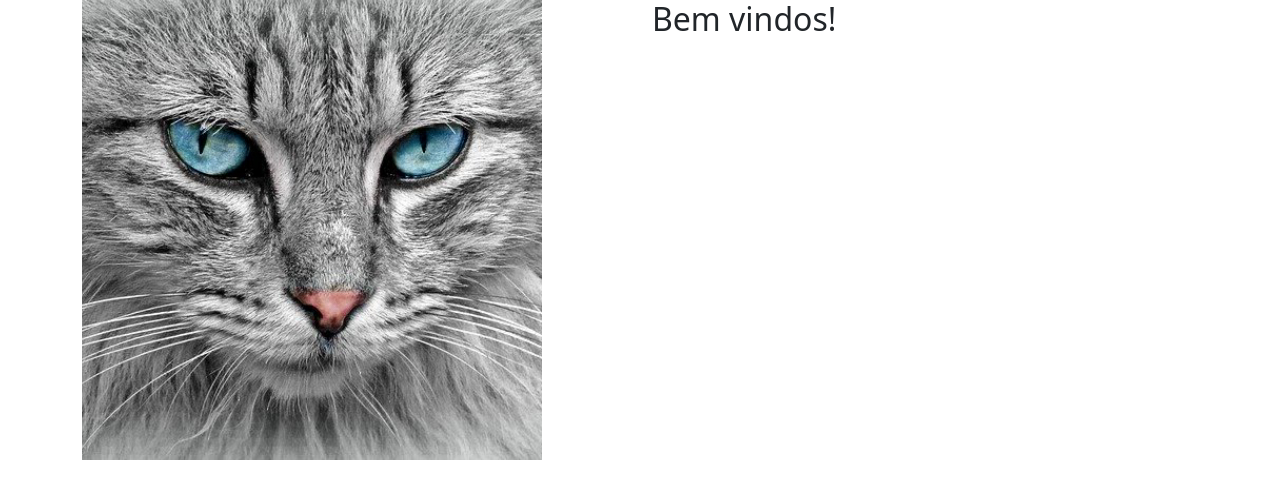
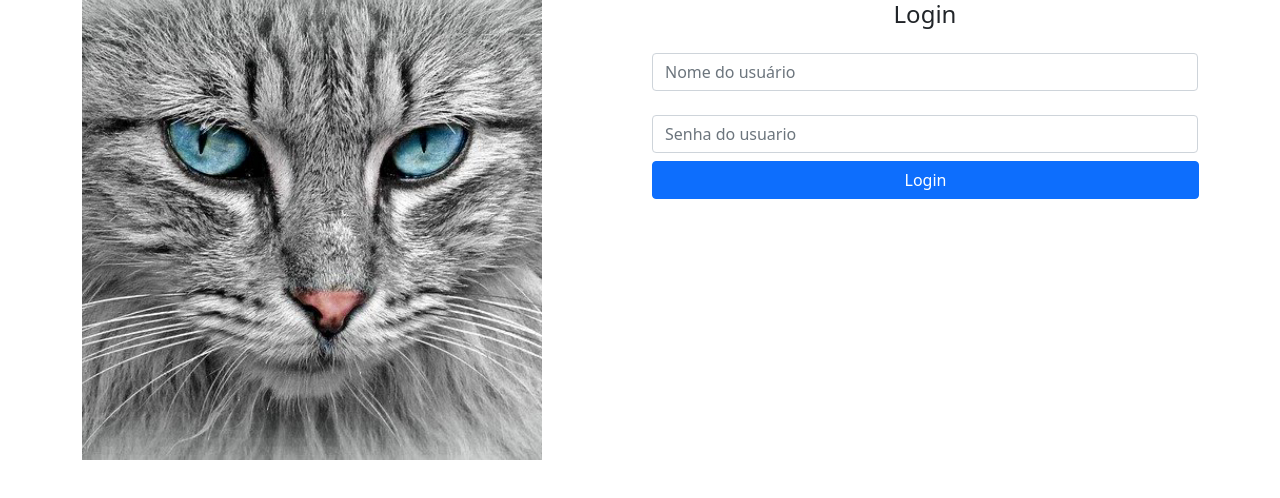
Before and after one commit to DeniseLuiz/arquitetura-de-formularios, an Angular app in the folder gatitobook/: page /home in a window 1280 px wide. Shown: the top 498 px of the page. Built offline with nearby package versions, Linux system fonts and the light colour scheme.

Commit message:
login template

```diff
--- a/gatitobook/angular.json
+++ b/gatitobook/angular.json
@@ -1,5 +1,8 @@
 {
     "$schema": "./node_modules/@angular/cli/lib/config/schema.json",
+    "cli": {
+      "analytics": "ed4fffb3-f6f4-4035-a395-2b8c9b2352d8"
+    },
     "version": 1,
     "newProjectRoot": "projects",
     "projects": {
--- a/gatitobook/src/app/app-routing.module.ts
+++ b/gatitobook/src/app/app-routing.module.ts
@@ -2,7 +2,15 @@
 import { NgModule } from "@angular/core";
 
 const routes: Routes = [
-  {}
+  {
+    path: '',
+    pathMatch: 'full',
+    redirectTo: 'home'
+  },
+  {
+    path: 'home',
+    loadChildren: () => import('./home/home.module').then((m)=> m.HomeModule)
+  }
 ]
 
 @NgModule({
--- a/gatitobook/src/app/app.component.html
+++ b/gatitobook/src/app/app.component.html
@@ -1 +1 @@
-<app-home></app-home>
+<router-outlet></router-outlet>
--- a/gatitobook/src/app/app.module.ts
+++ b/gatitobook/src/app/app.module.ts
@@ -3,6 +3,7 @@
 import { BrowserModule } from '@angular/platform-browser';
 
 import { AppComponent } from './app.component';
+import { AppRoutingModule } from './app-routing.module';
 
 @NgModule({
   declarations: [
@@ -10,7 +11,7 @@
   ],
   imports: [
     BrowserModule,
-    HomeModule
+    AppRoutingModule
   ],
   providers: [],
   bootstrap: [AppComponent]
--- a/gatitobook/src/app/home/home-routing.module.ts
+++ b/gatitobook/src/app/home/home-routing.module.ts
@@ -1,7 +1,21 @@
+import { HomeComponent } from './home.component';
 import { NgModule } from '@angular/core';
 import { RouterModule, Routes } from '@angular/router';
+import { LoginComponent } from './login/login.component';
 
-const routes: Routes = [];
+const routes: Routes = [
+  {
+    path: '',
+    component: HomeComponent,
+    children: [
+      //children é um array de rotas
+      {
+        path: '',
+        component: LoginComponent
+      }
+    ]
+  }
+];
 
 @NgModule({
   imports: [RouterModule.forChild(routes)],
--- a/gatitobook/src/app/home/home.component.html
+++ b/gatitobook/src/app/home/home.component.html
@@ -4,7 +4,7 @@
             <img class="img-fluid d-none d-sm-block" src="assets/img/home.jpg" alt="Imagem de um gato para boas vindas" />
         </div>
         <div class="col-md-6">
-            <h2>Bem vindos!</h2>
+            <router-outlet></router-outlet>
         </div>
     </div>
 </div>
--- a/gatitobook/src/app/home/home.module.ts
+++ b/gatitobook/src/app/home/home.module.ts
@@ -3,11 +3,13 @@
 
 import { HomeRoutingModule } from './home-routing.module';
 import { HomeComponent } from './home.component';
+import { LoginComponent } from './login/login.component';
 
 
 @NgModule({
   declarations: [
-    HomeComponent
+    HomeComponent,
+    LoginComponent
   ],
   exports:[HomeComponent],
   imports: [
--- /dev/null
+++ b/gatitobook/src/app/home/login/login.component.html
@@ -0,0 +1,13 @@
+<h4 class="text-center">Login</h4>
+
+<form class="form mt-4">
+  <div class="form-group">
+    <input class="form-control" placeholder="Nome do usuário"/>
+  </div>
+
+  <div class="form-group mt-4">
+    <input type="password" class="form-control" placeholder="Senha do usuario">
+  </div>
+
+  <button type="submit" class="btn btn-primary btn-block mt-2" style="width: 547px;"> Login</button>
+</form>
--- /dev/null
+++ b/gatitobook/src/app/home/login/login.component.ts
@@ -0,0 +1,15 @@
+import { Component, OnInit } from '@angular/core';
+
+@Component({
+  selector: 'app-login',
+  templateUrl: './login.component.html',
+  styleUrls: ['./login.component.css']
+})
+export class LoginComponent implements OnInit {
+
+  constructor() { }
+
+  ngOnInit(): void {
+  }
+
+}
```
Also changed, not shown: gatitobook/src/app/autenticacao/autenticacao.module.ts (added, +12 -0 lines), gatitobook/src/app/autenticacao/autenticacao.service.ts (added, +9 -0 lines), gatitobook/src/app/home/login/login.component.css (added), 2 other files (tests, documents, lock files or other folders).
